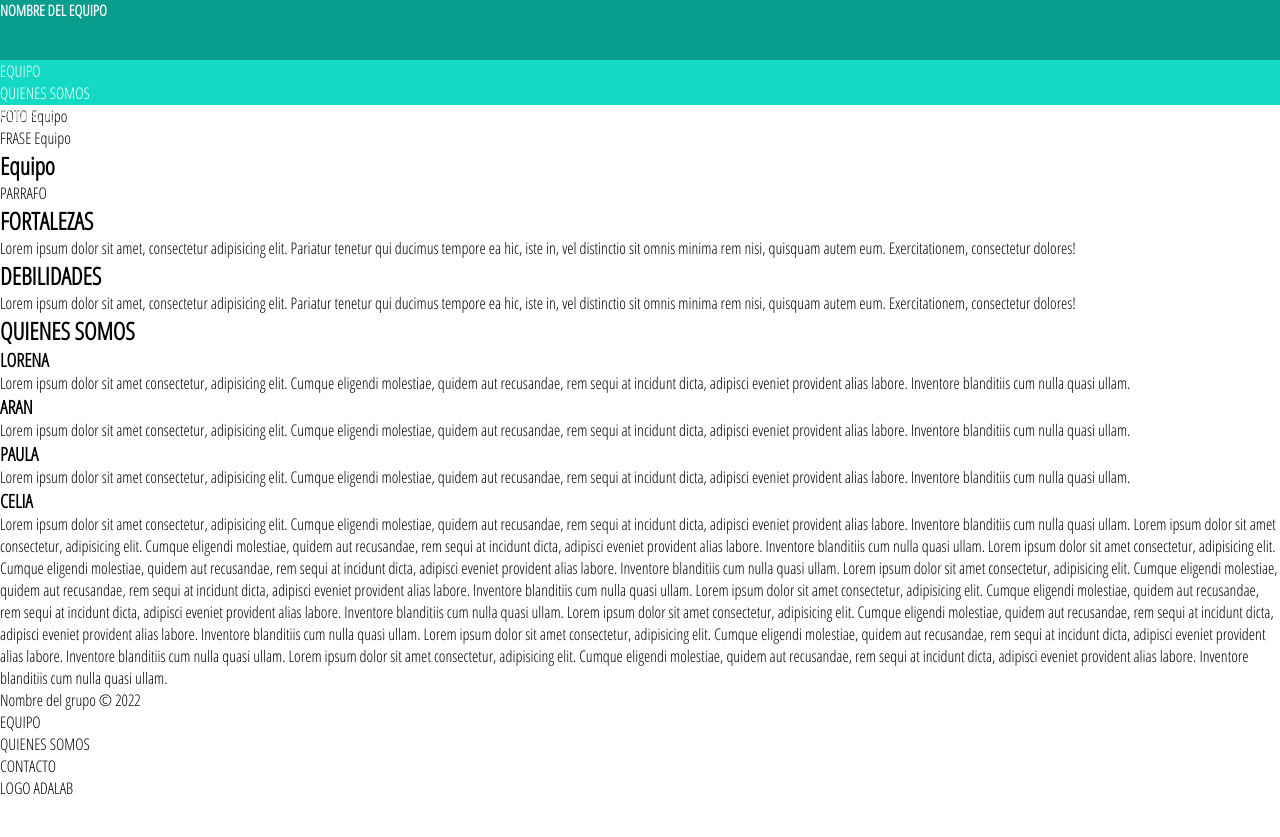
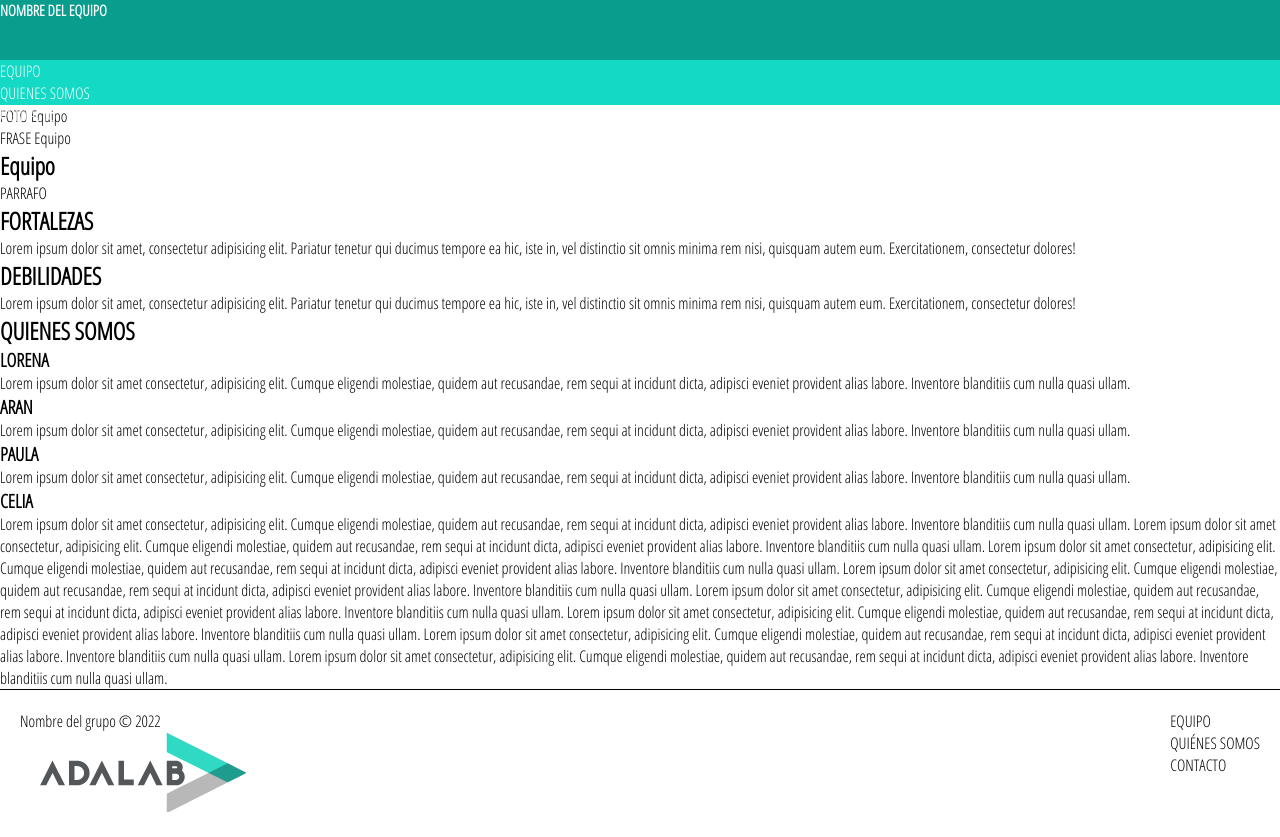
Before and after one commit to Adalab/Adalab-project-promo-p-module1-team-8, a plain HTML site: page index.html in a window 1280 px wide. Before the commit the page ends 800 px from the top, so only its background shows below. Drawn offline with Linux system fonts and the light colour scheme.

Commit message:
display list footer

```diff
--- a/index.html
+++ b/index.html
@@ -121,15 +121,20 @@
       </section>
     </main>
 
-    <footer>
+    <footer class="container-footer">
       <div>
-        <section>Nombre del grupo © 2022</section>
-        <ul>
+        <ul class="list list-left">
+          <li class="team">Nombre del grupo © 2022</li>
+          <li><img src="./image/logo-adalab.png" alt="logo Adalad" /></li>
+        </ul>
+      </div>
+
+      <div>
+        <ul class="list list-right">
           <li>EQUIPO</li>
-          <li>QUIENES SOMOS</li>
+          <li>QUIÉNES SOMOS</li>
           <li>CONTACTO</li>
         </ul>
-        <section>LOGO ADALAB</section>
       </div>
     </footer>
   </body>
--- a/styles/main.css
+++ b/styles/main.css
@@ -19,3 +19,24 @@
   background-color: #14d9c4;
   height: 45px;
 }
+
+/*A partir de aquí empieza el footer que es lo último */
+
+.container-footer {
+  border-top: 1px solid black;
+  display: flex;
+  justify-content: space-between;
+  padding: 20px;
+}
+
+.list {
+  list-style: none;
+}
+
+.links-left {
+  padding: 15px;
+}
+
+.links-right {
+  padding: 15px;
+}
```
Also changed, not shown: image/logo-adalab.png (added).
